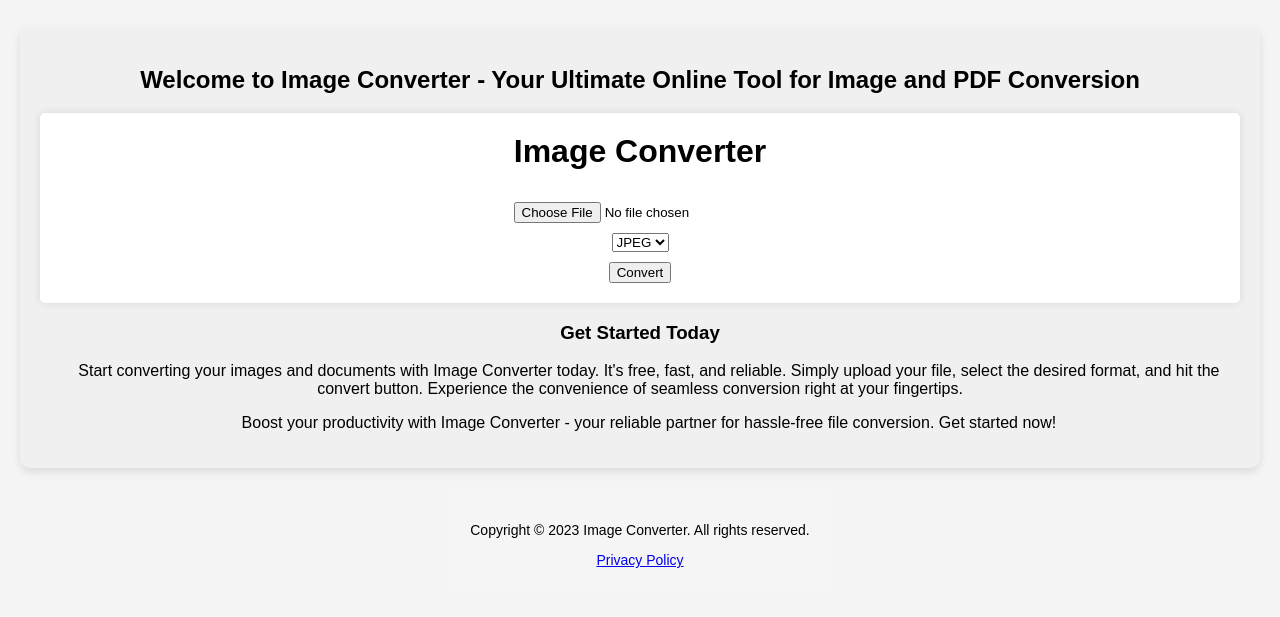
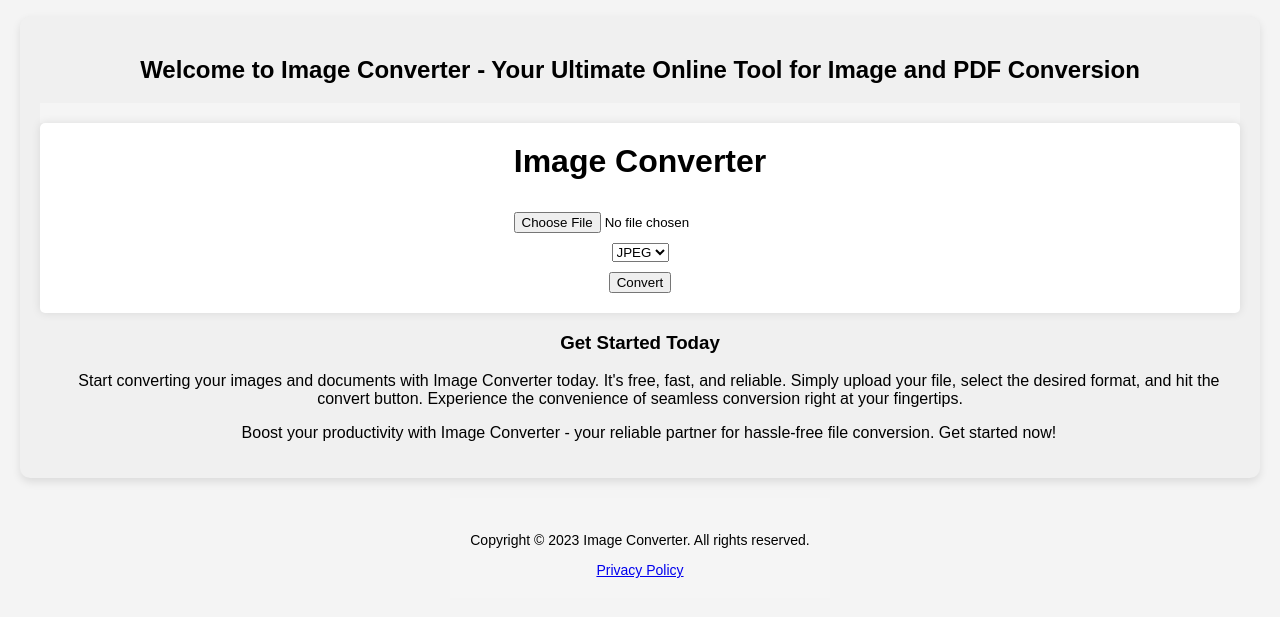
Before and after one commit to devrituals/image_converter, a website: page index.html in a window 1280 px wide. Shown: the part 103-720 px from the top of the page. Drawn offline with nearby package versions, Linux system fonts and the light colour scheme.

Commit message:
Update css

```diff
--- a/style.css
+++ b/style.css
@@ -8,6 +8,15 @@ body {
     align-items: center; /* Center vertically */
     min-height: 100vh;
 }
+
+.banner-ad {
+    display: flex;
+    justify-content: center;
+    align-items: center;
+    background-color: #f5f5f5; /* Set a background color if needed */
+    padding: 10px 0; /* Add some spacing around the ad */
+}
+
 
 .container {
     background-color: #fff;
```
